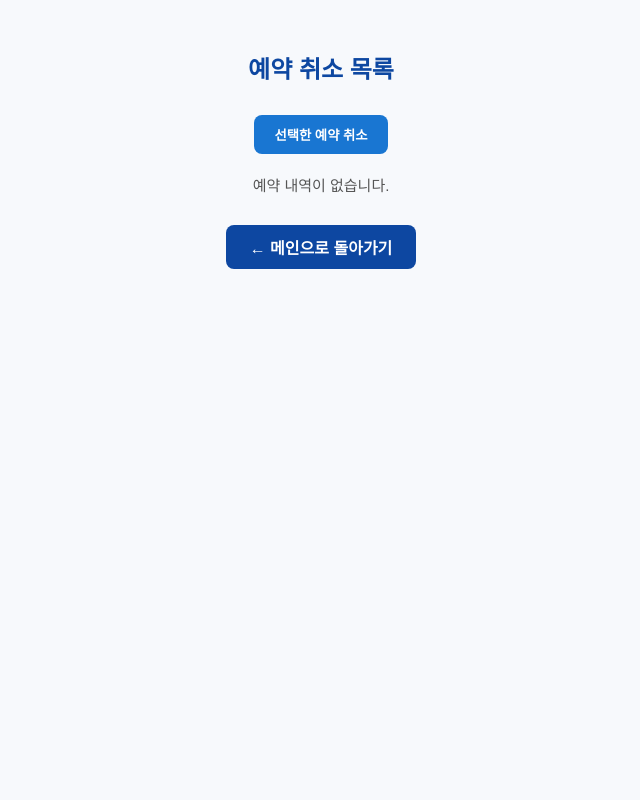
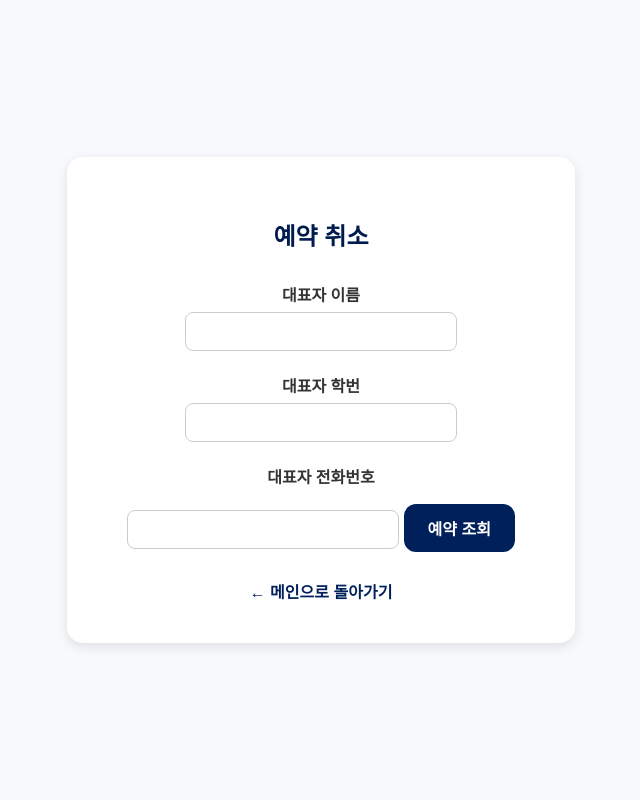
Before and after one commit to tmzkdl7412-web/studyroom-reservation, a Flask app: page /cancel_all in a window 1280 px wide. Shown: the whole page, without its empty margins (319-959 px from the left). Run offline with Flask 3, Linux system fonts and the light colour scheme.

Commit message:
Update cancel_all.html

```diff
--- a/templates/cancel_all.html
+++ b/templates/cancel_all.html
@@ -2,124 +2,87 @@
 <html lang="ko">
 <head>
   <meta charset="UTF-8">
-  <title>예약 취소 목록</title>
+  <title>예약 취소</title>
+  <link href="https://fonts.googleapis.com/css2?family=Noto+Sans+KR:wght@400;600;700&display=swap" rel="stylesheet">
   <style>
     body {
-      font-family:'Noto Sans KR', sans-serif;
-      background:#f7f9fc;
-      margin:0;
-      padding:30px;
+      font-family: 'Noto Sans KR', sans-serif;
+      background-color: #f7f9fc;
+      margin: 0;
+      padding: 0;
+      display: flex;
+      flex-direction: column;
+      align-items: center;
+      justify-content: center;
+      height: 100vh;
     }
-    h2 { color:#0d47a1; text-align:center; }
-    table {
-      width:90%;
-      margin:20px auto;
-      border-collapse:collapse;
-      background:white;
-      border-radius:12px;
-      overflow:hidden;
-      box-shadow:0 4px 12px rgba(0,0,0,0.1);
+    .container {
+      background: white;
+      padding: 40px 60px;
+      border-radius: 16px;
+      box-shadow: 0 4px 12px rgba(0,0,0,0.1);
+      text-align: center;
     }
-    th, td {
-      border:1px solid #eee;
-      padding:10px;
-      text-align:center;
-      font-size:14px;
+    h2 {
+      color: #001B4E;
+      font-weight: 700;
+      margin-bottom: 30px;
     }
-    th { background:#f1f6ff; color:#0d47a1; }
+    label {
+      display: block;
+      margin: 10px 0 6px;
+      color: #333;
+      font-weight: 600;
+    }
+    input {
+      width: 250px;
+      padding: 10px;
+      border: 1px solid #ccc;
+      border-radius: 8px;
+      font-size: 15px;
+      margin-bottom: 12px;
+    }
     button {
-      background:#1976d2;
-      color:white;
-      border:none;
-      border-radius:8px;
-      padding:10px 20px;
-      cursor:pointer;
-      font-weight:bold;
-      margin-top:10px;
+      background-color: #00205B;
+      color: white;
+      font-weight: 700;
+      border: none;
+      border-radius: 12px;
+      padding: 12px 24px;
+      font-size: 16px;
+      cursor: pointer;
+      margin-top: 10px;
+      transition: 0.2s;
     }
-    button:hover { background:#0d47a1; }
-    .msg { text-align:center; color:#555; font-size:15px; margin-top:20px; }
-
-    .bottom-links {
-      text-align:center;
-      margin-top:30px;
+    button:hover {
+      background-color: #153e99;
     }
-    .home-btn {
-      display:inline-block;
-      background:#0d47a1;
-      color:white;
-      padding:10px 24px;
-      border-radius:8px;
-      text-decoration:none;
-      font-weight:700;
-      transition:0.2s;
-    }
-    .home-btn:hover {
-      background:#002f6c;
+    a {
+      text-decoration: none;
+      display: inline-block;
+      margin-top: 18px;
+      color: #00205B;
+      font-weight: 600;
     }
   </style>
 </head>
 <body>
-  <h2>예약 취소 목록</h2>
+  <div class="container">
+    <h2>예약 취소</h2>
+    <form method="POST" action="/cancel_all">
+      <label for="leader_name">대표자 이름</label>
+      <input type="text" id="leader_name" name="leader_name" required>
 
-  {% with messages = get_flashed_messages() %}
-    {% if messages %}
-      <ul style="list-style:none; padding:0; text-align:center;">
-        {% for msg in messages %}
-          <li style="color:#2e7d32; font-weight:600;">{{ msg|safe }}</li>
-        {% endfor %}
-      </ul>
-    {% endif %}
-  {% endwith %}
+      <label for="leader_id">대표자 학번</label>
+      <input type="text" id="leader_id" name="leader_id" required>
 
-  <form method="POST" action="/cancel_all_confirm">
-    <!-- ✅ 인증 정보는 숨김 전달 -->
-    <input type="hidden" name="leader_name" value="{{ leader_name }}">
-    <input type="hidden" name="leader_id" value="{{ leader_id }}">
-    <input type="hidden" name="leader_phone" value="{{ leader_phone }}">
+      <label for="leader_phone">대표자 전화번호</label>
+      <input type="text" id="leader_phone" name="leader_phone" required>
 
-    {% if group_reservations %}
-    <h3 style="text-align:center; color:#0d47a1;">📘 단체실 예약</h3>
-    <table>
-      <tr><th>선택</th><th>좌석</th><th>날짜</th><th>시간</th></tr>
-      {% for r in group_reservations %}
-      <tr>
-        <td><input type="checkbox" name="selected" value="group_{{r.room}}_{{r.date}}_{{r.hour}}"></td>
-        <td>프로젝트실 {{ r.room }}</td>
-        <td>{{ r.date }}</td>
-        <td>{{ r.hour }}시 ~ {{ r.hour | int + r.duration | int }}시</td>
-      </tr>
-      {% endfor %}
-    </table>
-    {% endif %}
+      <button type="submit">예약 조회</button>
+    </form>
 
-    {% if personal_reservations %}
-    <h3 style="text-align:center; color:#0d47a1;">🪑 개인석 예약</h3>
-    <table>
-      <tr><th>선택</th><th>좌석</th><th>날짜</th><th>시간</th></tr>
-      {% for r in personal_reservations %}
-      <tr>
-        <td><input type="checkbox" name="selected" value="personal_{{r.seat}}_{{r.date}}_{{r.hour}}"></td>
-        <td>개인석 {{ r.seat }}</td>
-        <td>{{ r.date }}</td>
-        <td>{{ r.hour }}시 ~ {{ r.hour | int + r.duration | int }}시</td>
-      </tr>
-      {% endfor %}
-    </table>
-    {% endif %}
-
-    <div style="text-align:center;">
-      <button type="submit">선택한 예약 취소</button>
-    </div>
-  </form>
-
-  {% if not group_reservations and not personal_reservations %}
-  <p class="msg">예약 내역이 없습니다.</p>
-  {% endif %}
-
-  <!-- ✅ 하단 홈으로 돌아가기 버튼 -->
-  <div class="bottom-links">
-    <a href="{{ url_for('index') }}" class="home-btn">← 메인으로 돌아가기</a>
+    <a href="/">← 메인으로 돌아가기</a>
   </div>
 </body>
 </html>
```
